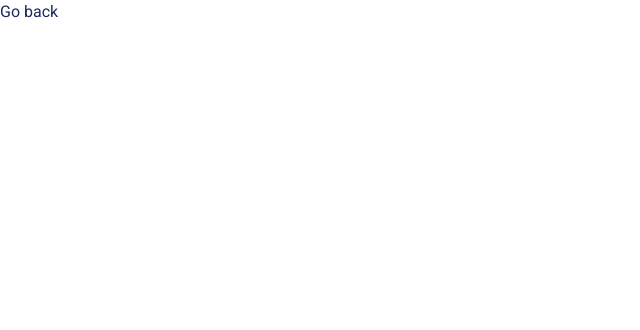
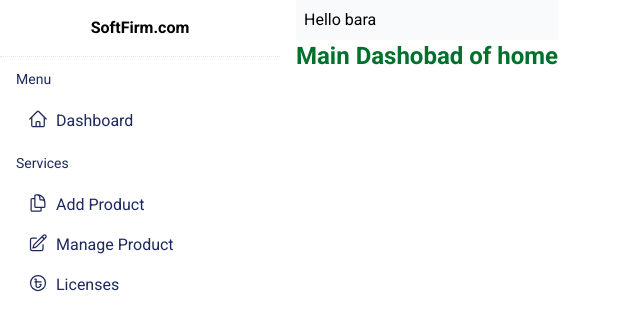
Before and after one commit to ashaansojib/firmwarehub, a React (Vite) app: page /admin in a window 1280 px wide. Shown: the top 330 px of the page, without its empty margins (0-640 px from the left). Built offline with nearby package versions, Linux system fonts and the light colour scheme.

Commit message:
add dashboard

```diff
--- a/src/layout/Dashboard.jsx
+++ b/src/layout/Dashboard.jsx
@@ -1,10 +1,22 @@
 import React from 'react';
+import { Outlet, useLocation } from 'react-router-dom';
+import DashboardAside from '../pages/dashboard/DashboardAside';
 
 const Dashboard = () => {
+    const router = useLocation();
+    console.log(router.pathname);
     return (
-        <div>
-            this is dashbooard
-        </div>
+        <section>
+            <div className='flex gap-4'>
+                <DashboardAside />
+                <div>
+                    <header>Hello bara</header>
+                    {
+                        router.pathname === '/admin' ? <h2>Main Dashobad of home</h2> : <Outlet />
+                    }
+                </div>
+            </div>
+        </section>
     );
 };
 
--- /dev/null
+++ b/src/pages/dashboard/DashboardAside.jsx
@@ -0,0 +1,45 @@
+import React from 'react';
+import { Link, NavLink } from 'react-router-dom';
+
+const DashboardAside = () => {
+    return (
+        <aside className='w-[280px]'>
+            <h3 className='border-b border-dotted p-4 text-center'>SoftFirm.com</h3>
+            {/* menus */}
+            <div className='text-secondary px-4'>
+                <span className='py-3 inline-block text-sm'>Menu</span>
+                <ul>
+                    <NavLink to="/" className='flex gap-2 px-3 py-2 hover:bg-[#9eabf5] hover:text-white rounded-md'>
+                        <svg xmlns="http://www.w3.org/2000/svg" fill="none" viewBox="0 0 24 24" strokeWidth={1.5} stroke="currentColor" className="size-5">
+                            <path strokeLinecap="round" strokeLinejoin="round" d="m2.25 12 8.954-8.955c.44-.439 1.152-.439 1.591 0L21.75 12M4.5 9.75v10.125c0 .621.504 1.125 1.125 1.125H9.75v-4.875c0-.621.504-1.125 1.125-1.125h2.25c.621 0 1.125.504 1.125 1.125V21h4.125c.621 0 1.125-.504 1.125-1.125V9.75M8.25 21h8.25" />
+                        </svg>
+                        <span>Dashboard</span>
+                    </NavLink>
+                </ul>
+                <span className='py-3 inline-block text-sm'>Services</span>
+                <ul>
+                    <NavLink to="/" className='flex gap-2 px-3 py-2 hover:bg-[#9eabf5] hover:text-white rounded-md'>
+                        <svg xmlns="http://www.w3.org/2000/svg" fill="none" viewBox="0 0 24 24" strokeWidth={1.5} stroke="currentColor" className="size-5">
+                            <path strokeLinecap="round" strokeLinejoin="round" d="M15.75 17.25v3.375c0 .621-.504 1.125-1.125 1.125h-9.75a1.125 1.125 0 0 1-1.125-1.125V7.875c0-.621.504-1.125 1.125-1.125H6.75a9.06 9.06 0 0 1 1.5.124m7.5 10.376h3.375c.621 0 1.125-.504 1.125-1.125V11.25c0-4.46-3.243-8.161-7.5-8.876a9.06 9.06 0 0 0-1.5-.124H9.375c-.621 0-1.125.504-1.125 1.125v3.5m7.5 10.375H9.375a1.125 1.125 0 0 1-1.125-1.125v-9.25m12 6.625v-1.875a3.375 3.375 0 0 0-3.375-3.375h-1.5a1.125 1.125 0 0 1-1.125-1.125v-1.5a3.375 3.375 0 0 0-3.375-3.375H9.75" />
+                        </svg>
+                        <span>Add Product</span>
+                    </NavLink>
+                    <NavLink to="/" className='flex gap-2 px-3 py-2 hover:bg-[#9eabf5] hover:text-white rounded-md'>
+                        <svg xmlns="http://www.w3.org/2000/svg" fill="none" viewBox="0 0 24 24" strokeWidth={1.5} stroke="currentColor" className="size-5">
+                            <path strokeLinecap="round" strokeLinejoin="round" d="m16.862 4.487 1.687-1.688a1.875 1.875 0 1 1 2.652 2.652L10.582 16.07a4.5 4.5 0 0 1-1.897 1.13L6 18l.8-2.685a4.5 4.5 0 0 1 1.13-1.897l8.932-8.931Zm0 0L19.5 7.125M18 14v4.75A2.25 2.25 0 0 1 15.75 21H5.25A2.25 2.25 0 0 1 3 18.75V8.25A2.25 2.25 0 0 1 5.25 6H10" />
+                        </svg>
+                        <span>Manage Product</span>
+                    </NavLink>
+                    <NavLink to="/" className='flex gap-2 px-3 py-2 hover:bg-[#9eabf5] hover:text-white rounded-md'>
+                        <svg xmlns="http://www.w3.org/2000/svg" fill="none" viewBox="0 0 24 24" strokeWidth={1.5} stroke="currentColor" className="size-5">
+                            <path strokeLinecap="round" strokeLinejoin="round" d="m8.25 7.5.415-.207a.75.75 0 0 1 1.085.67V10.5m0 0h6m-6 0h-1.5m1.5 0v5.438c0 .354.161.697.473.865a3.751 3.751 0 0 0 5.452-2.553c.083-.409-.263-.75-.68-.75h-.745M21 12a9 9 0 1 1-18 0 9 9 0 0 1 18 0Z" />
+                        </svg>
+                        <span>Licenses</span>
+                    </NavLink>
+                </ul>
+            </div>
+        </aside>
+    );
+};
+
+export default DashboardAside;
--- /dev/null
+++ b/src/pages/dashboard/firmwares/Posts.jsx
@@ -0,0 +1,11 @@
+import React from 'react';
+
+const Posts = () => {
+    return (
+        <div>
+            <p>Manage post here</p>
+        </div>
+    );
+};
+
+export default Posts;
```
Also changed, not shown: src/routes/router.jsx (+9 -2 lines), 1 other file (tests, documents, lock files or other folders).
